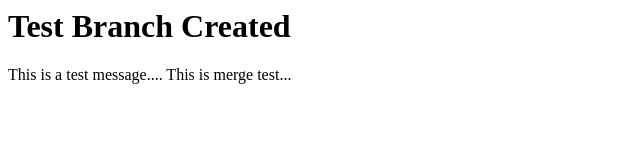
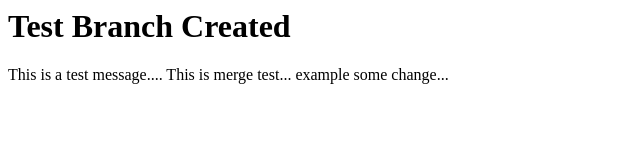
Before and after one commit to gewissen-digital/learn, a plain HTML site: page index.html in a window 1280 px wide. Shown: the whole page, without its empty margins (0-640 px from the left). Drawn offline with Linux system fonts and the light colour scheme.

Commit message:
Test-master

```diff
--- a/index.html
+++ b/index.html
@@ -10,6 +10,9 @@
             This is a test message....
 
             This is merge test...
+
+
+            example some change...
         </p>
     </body>
 </html>
```
